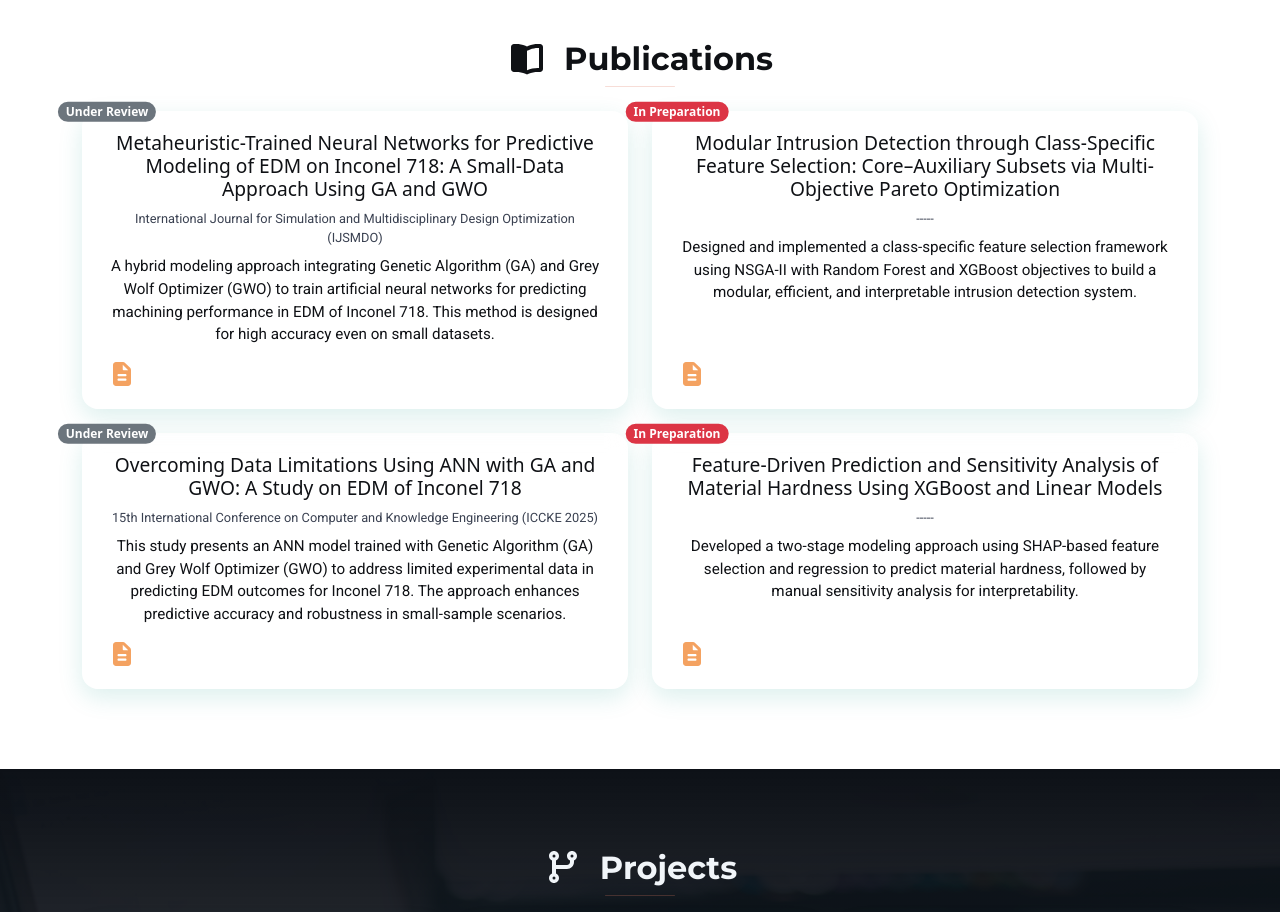
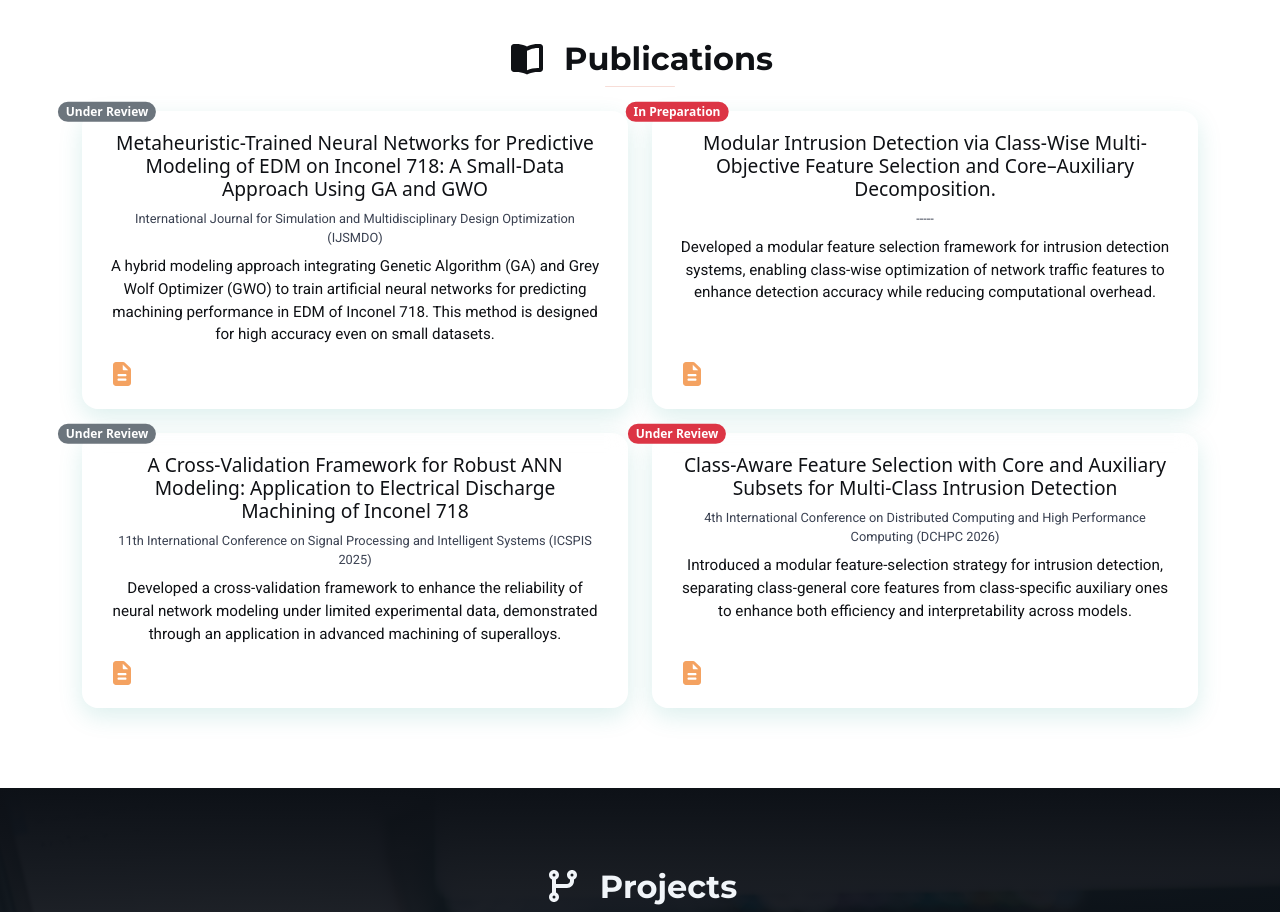
Before and after one commit to mh-aminian/website, a plain HTML site: page index.html in a window 1280 px wide. Shown: the part 2900-3812 px from the top of the page. Drawn offline with Linux system fonts and the light colour scheme.

Commit message:
Update index.html
Update publications and footer links

```diff
--- a/index.html
+++ b/index.html
@@ -386,13 +386,13 @@
                             In Preparation
                         </span>
                         <div class="publication-card-body">
-                            <h5 class="publication-card-title">Modular Intrusion Detection through Class-Specific
-                                Feature Selection: Core–Auxiliary Subsets via Multi-Objective Pareto Optimization</h5>
+                            <h5 class="publication-card-title">Modular Intrusion Detection via Class-Wise Multi-Objective
+                                Feature Selection and Core–Auxiliary Decomposition.</h5>
                             <p class="publication-card-subtitle"> ----- </p>
                             <p class="publication-card-text flex-grow-1">
-                                Designed and implemented a class-specific feature selection framework using NSGA-II with
-                                Random Forest and XGBoost objectives to build a modular, efficient, and interpretable
-                                intrusion detection system.
+                                Developed a modular feature selection framework for intrusion detection systems,
+                                enabling class-wise optimization of network traffic features to enhance detection
+                                accuracy while reducing computational overhead.
                             </p>
                         </div>
                         <a href="#" target="_blank" class="publication-icon-link mt-auto" aria-label="View Paper">
@@ -406,18 +406,15 @@
                             Under Review
                         </span>
                         <div class="publication-card-body">
-                            <h5 class="publication-card-title">Overcoming Data Limitations Using ANN with GA and GWO: A
-                                Study on EDM of Inconel 718</h5>
-                            <p class="publication-card-subtitle">15th International Conference on Computer and Knowledge
-                                Engineering (ICCKE 2025)</p>
+                            <h5 class="publication-card-title">A Cross-Validation Framework for Robust ANN Modeling: Application to Electrical Discharge Machining of Inconel 718</h5>
+                            <p class="publication-card-subtitle">11th International Conference on Signal Processing and Intelligent Systems (ICSPIS 2025)</p>
                             <p class="publication-card-text flex-grow-1">
-                                This study presents an ANN model trained with Genetic Algorithm (GA) and Grey Wolf
-                                Optimizer (GWO) to address limited experimental data in predicting EDM outcomes for
-                                Inconel 718. The approach enhances predictive accuracy and robustness in small-sample
-                                scenarios.
+                                Developed a cross-validation framework to enhance the reliability of
+                                neural network modeling under limited experimental data,
+                                demonstrated through an application in advanced machining of superalloys.
                             </p>
                         </div>
-                        <a href="https://iccke.um.ac.ir/2025/en" target="_blank" class="publication-icon-link mt-auto"
+                        <a href="https://icspis.org/" target="_blank" class="publication-icon-link mt-auto"
                             aria-label="View Paper">
                             <i class="fas fa-file-alt publication-icon"></i>
                         </a>
@@ -426,16 +423,14 @@
                 <div class="col-12 col-md-12 col-lg-6">
                     <div class="publication-card glass-bg h-100 d-flex flex-column">
                         <span class="position-absolute top-0 start-10 translate-middle badge rounded-pill bg-danger">
-                            In Preparation
+                            Under Review
                         </span>
                         <div class="publication-card-body">
-                            <h5 class="publication-card-title">Feature-Driven Prediction and Sensitivity Analysis of
-                                Material Hardness Using XGBoost and Linear Models</h5>
-                            <p class="publication-card-subtitle"> ----- </p>
+                            <h5 class="publication-card-title">Class-Aware Feature Selection with Core and Auxiliary Subsets for Multi-Class Intrusion Detection</h5>
+                            <p class="publication-card-subtitle">4th International Conference on Distributed Computing and High Performance Computing (DCHPC 2026)</p>
                             <p class="publication-card-text flex-grow-1">
-                                Developed a two-stage modeling approach using SHAP-based feature selection and
-                                regression to predict material hardness, followed by manual sensitivity analysis for
-                                interpretability.
+                                Introduced a modular feature-selection strategy for intrusion detection, separating class-general core
+                                features from class-specific auxiliary ones to enhance both efficiency and interpretability across models.
                             </p>
                         </div>
                         <a href="#" target="_blank" class="publication-icon-link mt-auto" aria-label="View Paper">
@@ -548,7 +543,7 @@
                     aria-label="Telegram">
                     <i class="fab fa-telegram"></i>
                 </a>
-                <a href="https://mhaminian.github.io" target="_blank" rel="noopener" class="contact-link" title="Website"
+                <a href="https://mh-aminian.github.io/website/" target="_blank" rel="noopener" class="contact-link" title="Website"
                     aria-label="Website">
                     <i class="fas fa-globe"></i>
                 </a>
```
